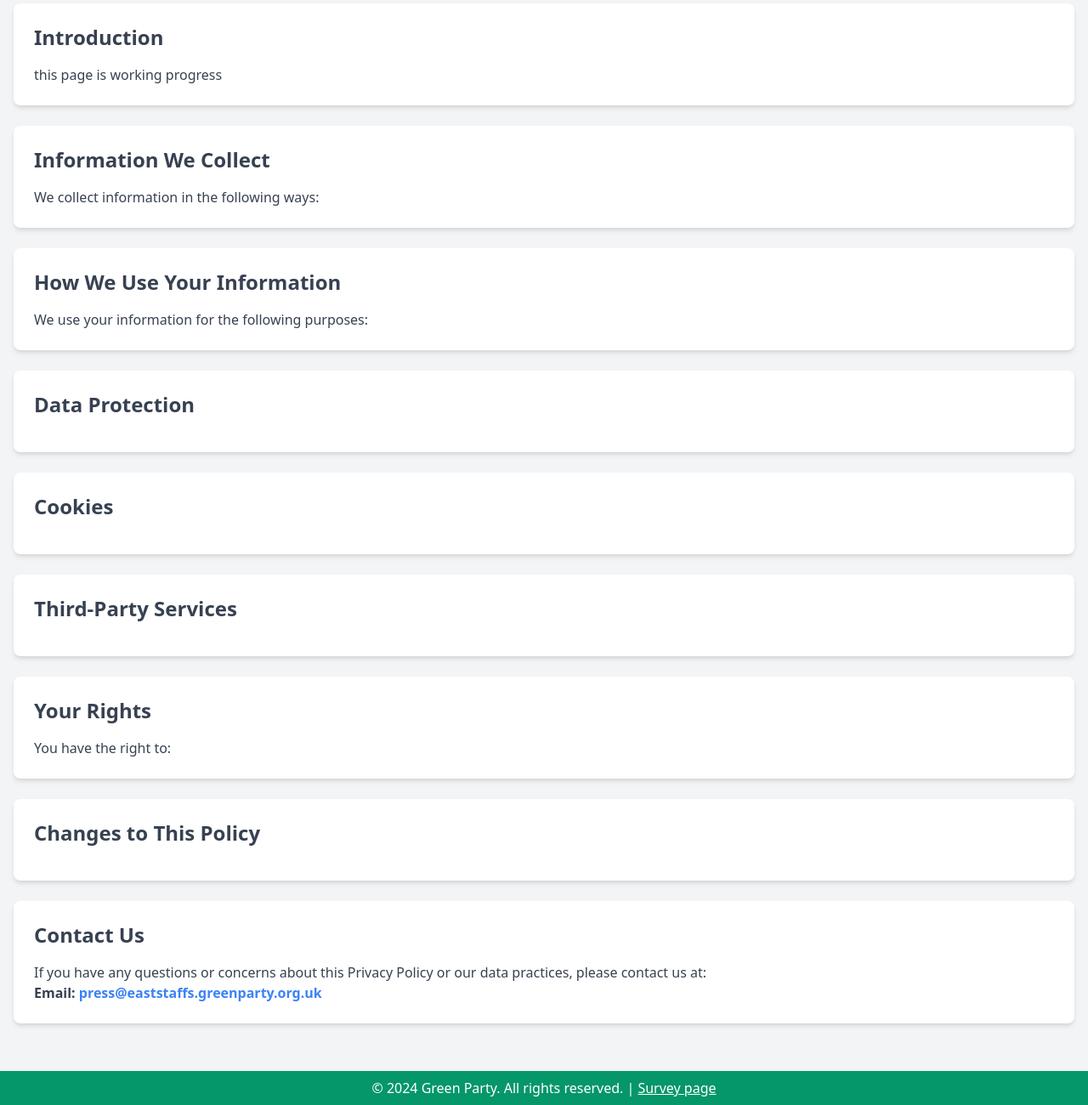
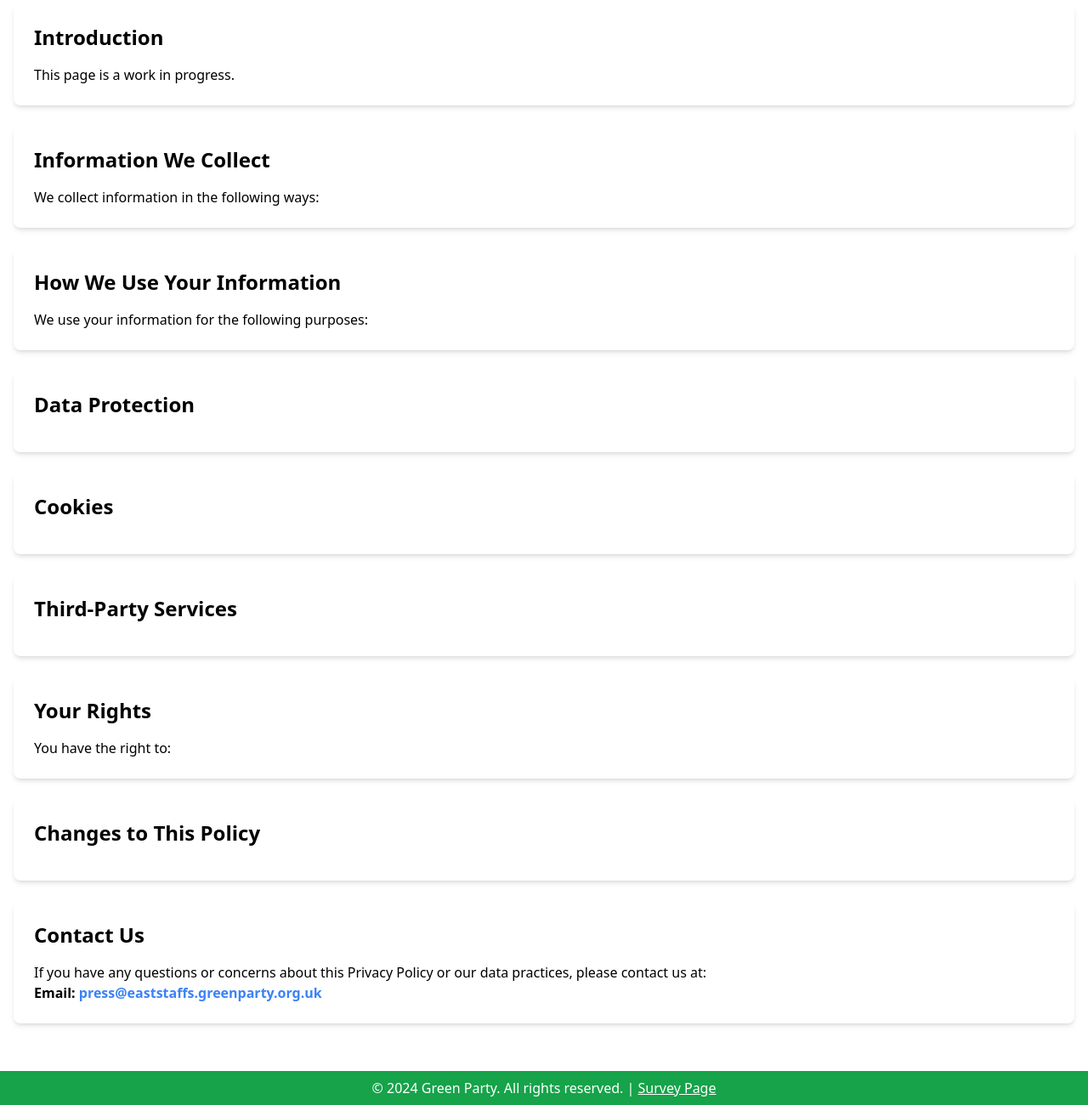
Before and after one commit to cameronlowndes/Green_Party, a plain HTML site: page PrivacyPolicy.html in a window 1280 px wide. Shown: the part 152-1452 px from the top of the page at 85% size. Drawn offline with nearby package versions, Linux system fonts and the light colour scheme.

Commit message:
fix banner colour

```diff
--- a/PrivacyPolicy.html
+++ b/PrivacyPolicy.html
@@ -4,9 +4,9 @@
     <meta charset="UTF-8">
     <meta name="viewport" content="width=device-width, initial-scale=1.0">
     <title>Privacy Policy - Green Party</title>
-    <link href="https://cdn.jsdelivr.net/npm/tailwindcss@2.0.3/dist/tailwind.min.css" rel="stylesheet">
+    <script src="https://cdn.tailwindcss.com"></script>
 </head>
-<body class="bg-gray-100 font-sans text-gray-700">
+<body>
     <!-- Banner Section -->
     <div class="bg-green-600 text-white py-4 px-6">
         <div class="container mx-auto flex justify-between items-center">
@@ -34,7 +34,8 @@
         <section class="bg-white shadow-md rounded-lg p-6 mb-6">
             <h2 class="text-2xl font-semibold mb-4">Introduction</h2>
             <p>
-                this page is working progress
+                This page is a work in progress.
+            </p>
         </section>
 
         <section class="bg-white shadow-md rounded-lg p-6 mb-6">
@@ -43,6 +44,7 @@
                 We collect information in the following ways:
             </p>
             <ul class="list-disc pl-6">
+                <!-- List items here -->
             </ul>
         </section>
 
@@ -52,27 +54,28 @@
                 We use your information for the following purposes:
             </p>
             <ul class="list-disc pl-6">
-
+                <!-- List items here -->
             </ul>
         </section>
 
         <section class="bg-white shadow-md rounded-lg p-6 mb-6">
             <h2 class="text-2xl font-semibold mb-4">Data Protection</h2>
             <p>
-
+                <!-- Add information here -->
             </p>
         </section>
 
         <section class="bg-white shadow-md rounded-lg p-6 mb-6">
             <h2 class="text-2xl font-semibold mb-4">Cookies</h2>
             <p>
-
+                <!-- Add information here -->
+            </p>
         </section>
 
         <section class="bg-white shadow-md rounded-lg p-6 mb-6">
             <h2 class="text-2xl font-semibold mb-4">Third-Party Services</h2>
             <p>
-
+                <!-- Add information here -->
             </p>
         </section>
 
@@ -82,14 +85,14 @@
                 You have the right to:
             </p>
             <ul class="list-disc pl-6">
-
+                <!-- List items here -->
             </ul>
         </section>
 
         <section class="bg-white shadow-md rounded-lg p-6 mb-6">
             <h2 class="text-2xl font-semibold mb-4">Changes to This Policy</h2>
             <p>
-
+                <!-- Add information here -->
             </p>
         </section>
 
@@ -105,8 +108,7 @@
     <!-- Footer -->
     <footer class="bg-green-600 py-2 text-center text-white">
         &copy; 2024 Green Party. All rights reserved. |
-    <a href="/index.html" class="text-white underline">Survey page</a>
+        <a href="/index.html" class="text-white underline">Survey Page</a>
     </footer>
-
 </body>
 </html>
```
Also changed, not shown: index.html (+0 -2 lines). Lines whose indentation alone changed are shown as unchanged.
